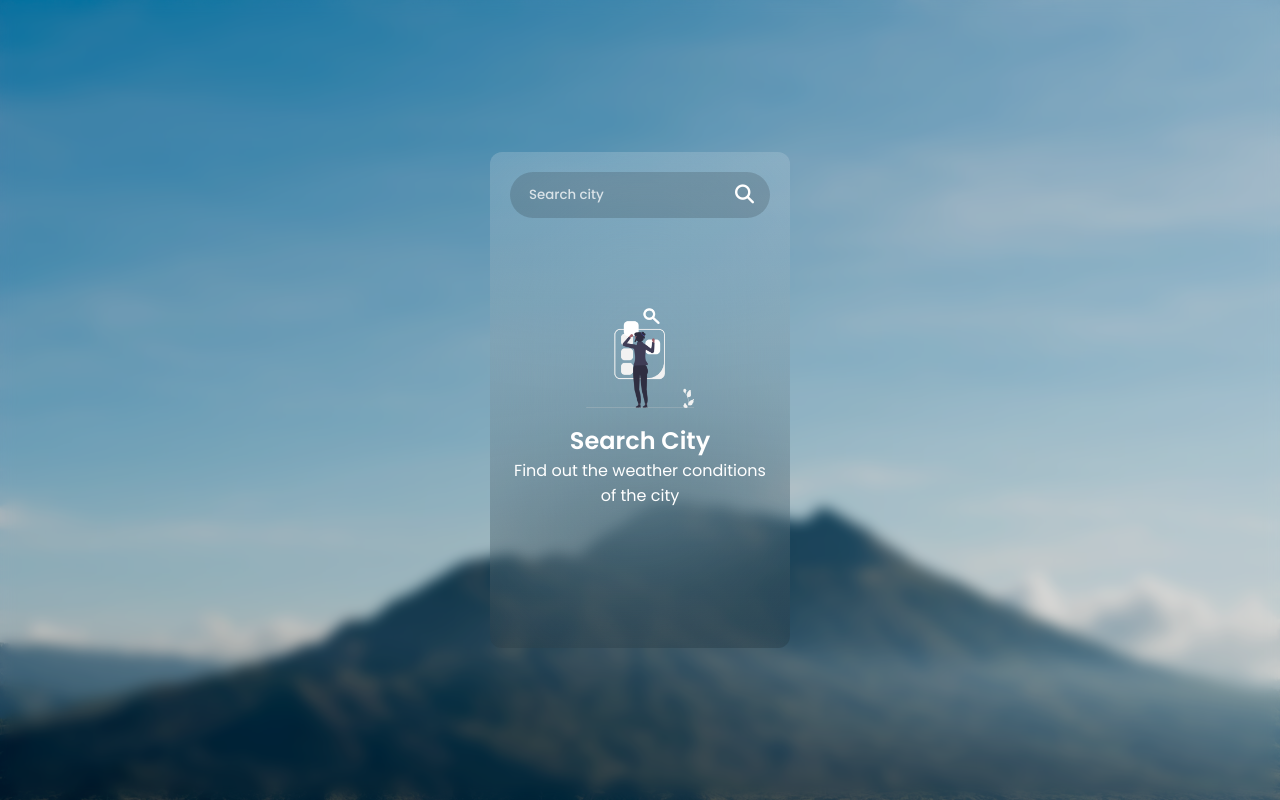
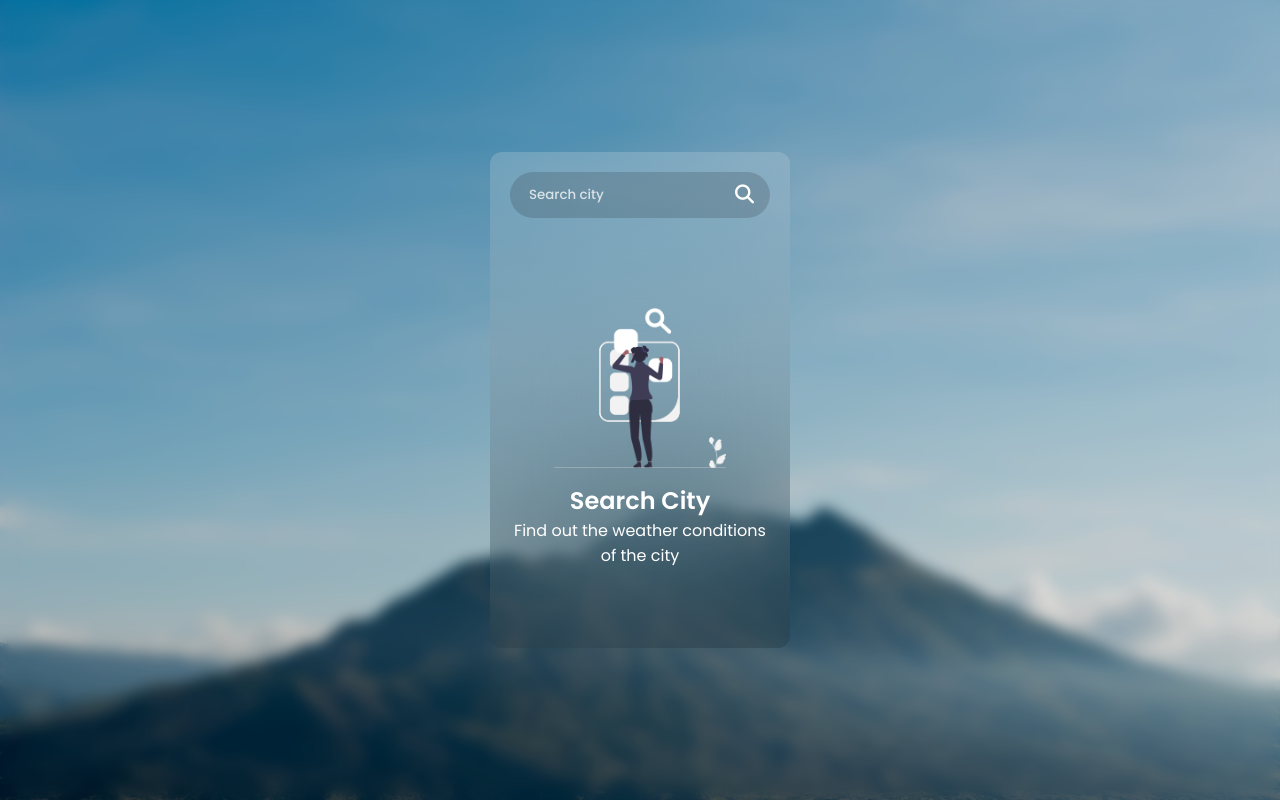
Before and after one commit to irfankhan-developer/real-time-metereological-conditions, a plain HTML site: page index.html in a window 1280 px wide. Drawn offline with Linux system fonts and the light colour scheme.

Commit message:
Update style.css

```diff
--- a/style.css
+++ b/style.css
@@ -164,7 +164,7 @@ body::before{
 }
 .section-message img{
     width: fit-content;
-    height: 100px;
+    height: 160px;
 }
 /* Base styles */
 * {
```
